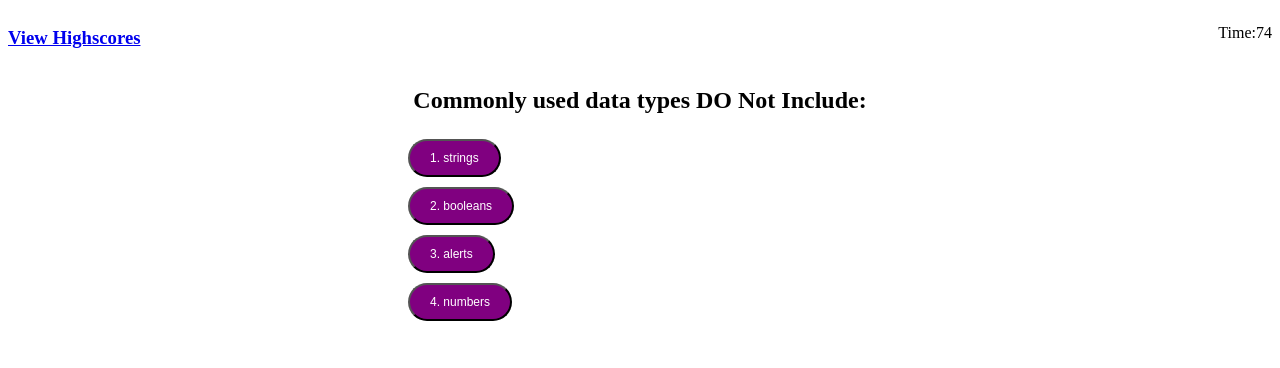
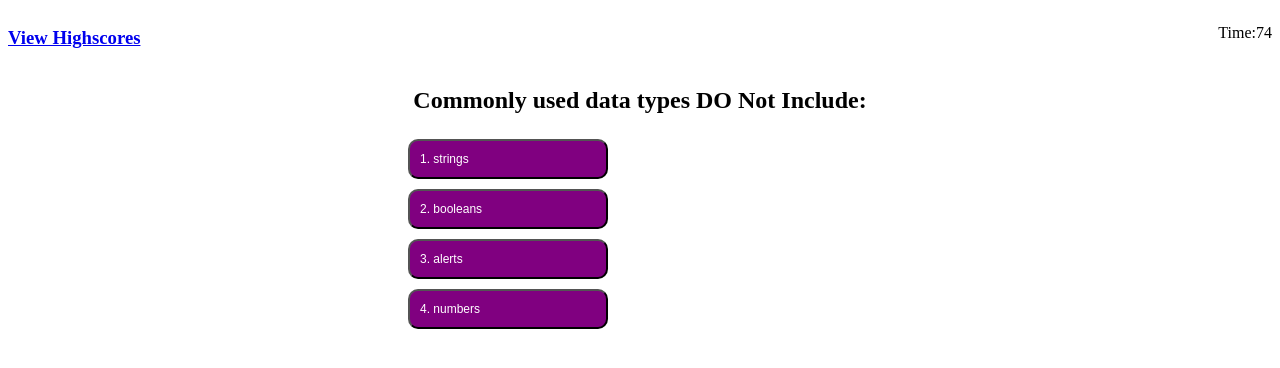
Before and after one commit to bizwliz/challenge4-code-quiz, a plain HTML site: page index.html in a window 1280 px wide. Both pictures are taken after a click on the button "Start Quiz". Drawn offline with Linux system fonts and the light colour scheme.

Commit message:
added css to initial section to move left

```diff
--- a/assets/css/style.css
+++ b/assets/css/style.css
@@ -21,8 +21,8 @@ button {
     background-color: purple;
     color: white;
     justify-content: left;
-    border-radius: 20px;
-    padding: 20px;
+    border-radius: 10px;
+    padding: 10px;
     font-size: 12px;
 }
 
@@ -38,6 +38,20 @@ button {
     display: none;
 }
 
+.choices {
+    background-color: purple;
+    color: white;
+    border-radius: 10px;
+    padding: 10px;
+    font-size: 12px;
+    margin: 5px;
+    text-align: left;
+    margin-left: 400px;
+    margin-right: 200px;
+    width: 200px;
+    height: 40px;
+
+}
 
 #intro-section, #question-section, #initial-section, #highscore-section{
     text-align: center;
@@ -51,14 +65,8 @@ button {
     align-items: flex-start;
 }
 
-.choices {
-    background-color: purple;
-    color: white;
-    border-radius: 20px;
-    padding: 10px 20px;
-    font-size: 12px;
-    margin: 5px;
+#initial-section{
     text-align: left;
     margin-left: 400px;
-    margin-right: 400px;
+    margin-right: 200px;
 }
```
